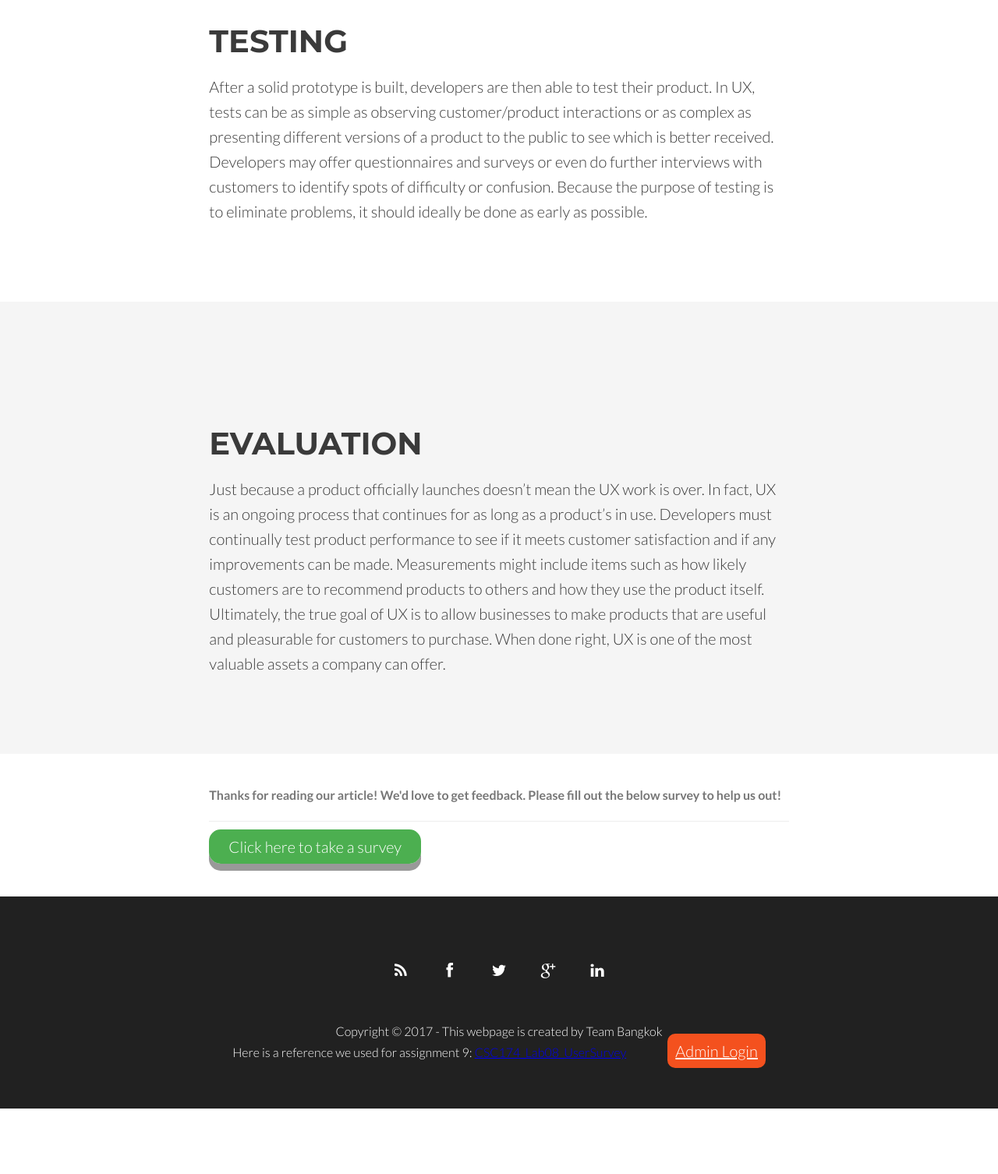
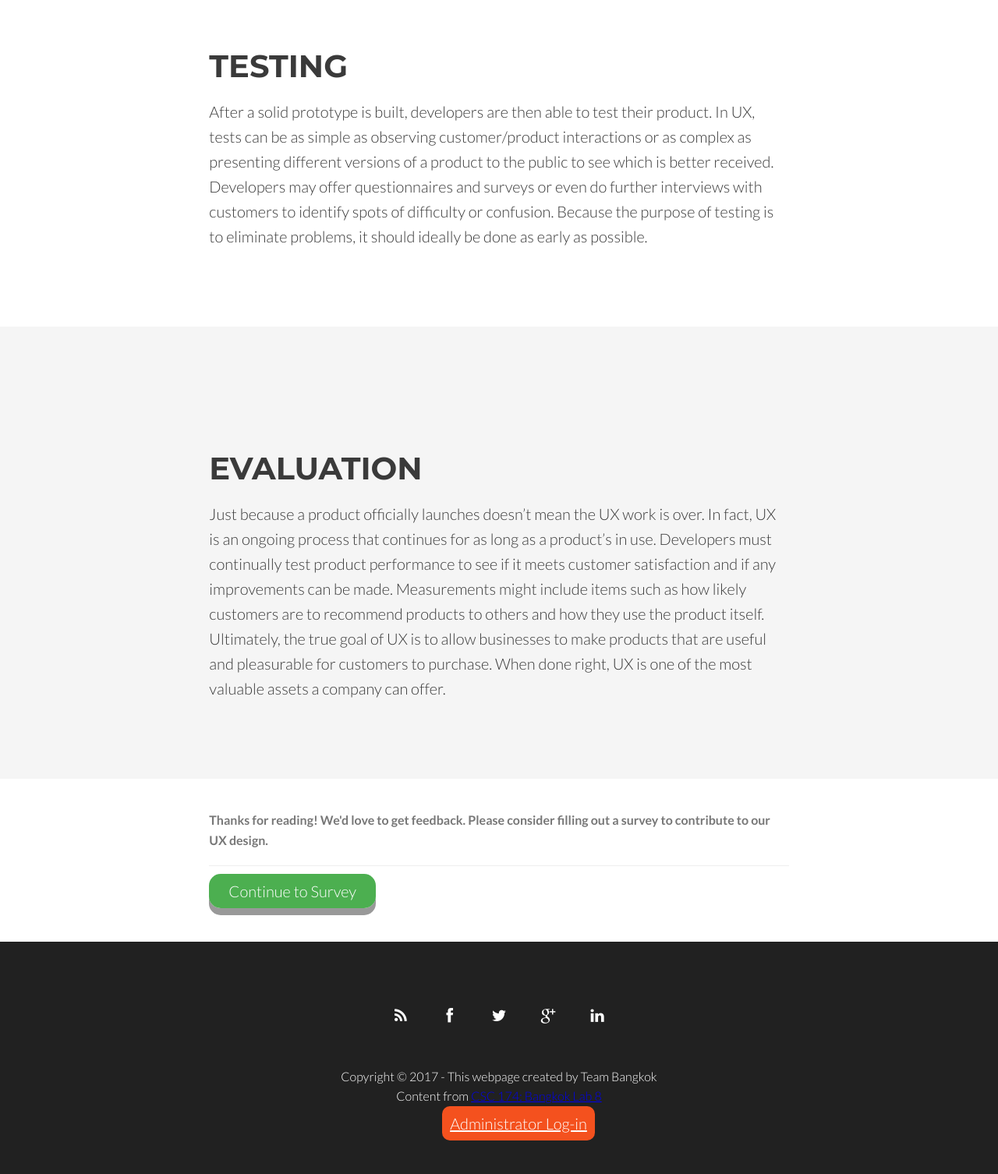
Before and after one commit to BrotherZerg/Bangkok-lab9, a PHP site: the page made by New folder/index.php in a window 1280 px wide. Shown: the part 3321-4827 px from the top of the page at 78% size. Before the commit the page ends 4743 px from the top, so only its background shows below. Run offline with PHP 8.4, Linux system fonts and the light colour scheme; some libraries are stand-ins or nearby versions.

Commit message:
fix text

```diff
--- a/New folder/index.php
+++ b/New folder/index.php
@@ -90,7 +90,7 @@
       <div class="row">
         <div class="col-md-8 col-md-offset-2">
           <div class="heading">
-            <h3><span>What is UX</span></h3>
+            <h3><span>What is UX?</span></h3>
           </div>
           <div class="sub-heading">
             <p> User experience (UX) design is the process of creating products that provide meaningful and personally relevant experiences. UX “encompasses all aspects of the end-user’s interaction with the company, its services, and its products.” It may include elements such as: </p>
@@ -101,7 +101,7 @@
             <li>Learning how to use the product</li>
             <li>Tech support and product education</li>
           </ul>
-        <p> A good UX is usually defined by its elegance and ease of use. It presents a seamless combination of engineering and marketing, as well as elements of graphic, industrial and interface design. In this article we explain the foundatio
+        <p> A good UX is usually defined by its elegance and ease of use. It presents a seamless combination of engineering and marketing, as well as elements of graphic, industrial and interface design. In this article we explain the foundations for the UX Design process which will help you create better user experiences.
           </div>
         </div>
       </div>
@@ -120,8 +120,7 @@
             <h3><span>User Research</span></h3>
           </div>
           <div class="sub-heading">
-            <p>To create a great user experience, developers must first take the time necessary to understand their end users. Conducting research helps developers get into customers’ mindsets. Common modes of research include listening to and observing customers; interviewing; and offering online surveys.
-             The data from this research can help developers create “personas,” or fictional representations of real end users, designed to depict their motivations, needs, goals and expectations. In doing this, designers are better able to keep the customer’s mindset at the forefront of everything they do.</p>
+            <p>To create a great user experience, developers must first take the time necessary to understand their end users. Conducting research helps developers get into customers’ mindsets. Common modes of research include listening to and observing customers; interviewing; and offering online surveys. The data from this research can help developers create “personas,” or fictional representations of real end users, designed to depict their motivations, needs, goals and expectations. In doing this, designers are better able to keep the customer’s mindset at the forefront of everything they do.</p>
           </div>
         </div>
       </div>
@@ -138,7 +137,7 @@
             <h3><span>Wireframing</span></h3>
           </div>
           <div class="sub-heading">
-            <p> Once enough research is collected, developers can then begin to think about how to design their products. In the design phase, developers begin to structure their content and think about the “customer journey,” or the series of steps the end user will take when using the product.It’s common to use “information architecture,” the process of structuring, labeling and organizing content. This is done using “wireframing,” the act of physically creating an illustration that demonstrates how a site, software program or app will look.These techniques help designers increase customer self-sufficiency, improve the effectiveness of page navigation and enhance the overall customer experience.</p>
+            <p>Once enough research is collected, developers can then begin to think about how to design their products. In the design phase, developers begin to structure their content and think about the “customer journey,” or the series of steps the end user will take when using the product. It’s common to use “information architecture,” the process of structuring, labeling and organizing content. This is done using “wireframing,” the act of physically creating an illustration that demonstrates how a site, software program or app will look. These techniques help designers increase customer self-sufficiency, improve the effectiveness of page navigation and enhance the overall customer experience.</p>
           </div>
         </div>
       </div>
@@ -180,7 +179,7 @@
             <h3><span>Testing</span></h3>
           </div>
           <div class="sub-heading">
-            <p> After a solid prototype is built, developers are then able to test their product. In UX, tests can be as simple as observing customer/product interactions or as complex as presenting different versions of a product to the public to see which is better received. Developers may offer questionnaires and surveys or even do further interviews with customers to identify spots of difficulty or confusion. Because the purpose of testing is to eliminate problems, it should ideally be done as early as possible.</p>
+            <p>After a solid prototype is built, developers are then able to test their product. In UX, tests can be as simple as observing customer/product interactions or as complex as presenting different versions of a product to the public to see which is better received. Developers may offer questionnaires and surveys or even do further interviews with customers to identify spots of difficulty or confusion. Because the purpose of testing is to eliminate problems, it should ideally be done as early as possible.</p>
           </div>
         </div>
       </div>
@@ -197,9 +196,8 @@
             <h3><span>Evaluation</span></h3>
           </div>
           <div class="sub-heading">
-            <p>Just because a product officially launches doesn’t mean the UX work is over. In fact, UX is an ongoing process that continues for as long as a product’s in use. Developers must continually test product performance to see if it meets customer satisfaction and if any improvements can be made. Measurements might include items such as how likely customers are to recommend products to others and how they use the product itself.<br>
-
-            Ultimately, the true goal of UX is to allow businesses to make products that are useful and pleasurable for customers to purchase. When done right, UX is one of the most valuable assets a company can offer.</p>
+            <p>Just because a product officially launches doesn’t mean the UX work is over. In fact, UX is an ongoing process that continues for as long as a product’s in use. Developers must continually test product performance to see if it meets customer satisfaction and if any improvements can be made. Measurements might include items such as how likely customers are to recommend products to others and how they use the product itself.
+Ultimately, the true goal of UX is to allow businesses to make products that are useful and pleasurable for customers to purchase. When done right, UX is one of the most valuable assets a company can offer.</p>
           </div>
         </div>
       </div>
@@ -211,8 +209,8 @@
       <div class="row">
         <div class="col-md-8 col-md-offset-2">
           <div class="heading">
-            <p><strong>Thanks for reading our article! We'd love to get feedback. Please fill out the below survey to help us out!</strong><hr>
-            <a href="survey.php" class="button1">Click here to take a survey</a></p>
+            <p><strong>Thanks for reading! We'd love to get feedback. Please consider filling out a survey to contribute to our UX design.</strong><hr>
+            <a href="survey.php" class="button1">Continue to Survey</a></p>
           </div>
         </div>
       </div>
@@ -239,13 +237,12 @@
         <div class="row">
           <div class="col-md-12">
             <div class="aligncenter">
-              <p>Copyright &copy; 2017 - This webpage is created by Team Bangkok
+              <p>Copyright &copy; 2017 - This webpage created by Team Bangkok
               <br>
-                Here is a reference we used for assignment 9:
-                <a href="http://urcsc174.org/bangkok/CSC174_Lab08_UserSurvey/">CSC174_Lab08_UserSurvey</a></li>
+                Content from <a href="http://urcsc174.org/bangkok/CSC174_Lab08_UserSurvey/">CSC 174: Bangkok Lab 8</a></li></p>
 
-                <a href="login.php" class="button2">Admin Login</a>
-              </p>
+                <a href="login.php" class="button2">Administrator Log-in</a>
+
             </div>
           </div>
         </div>
```
